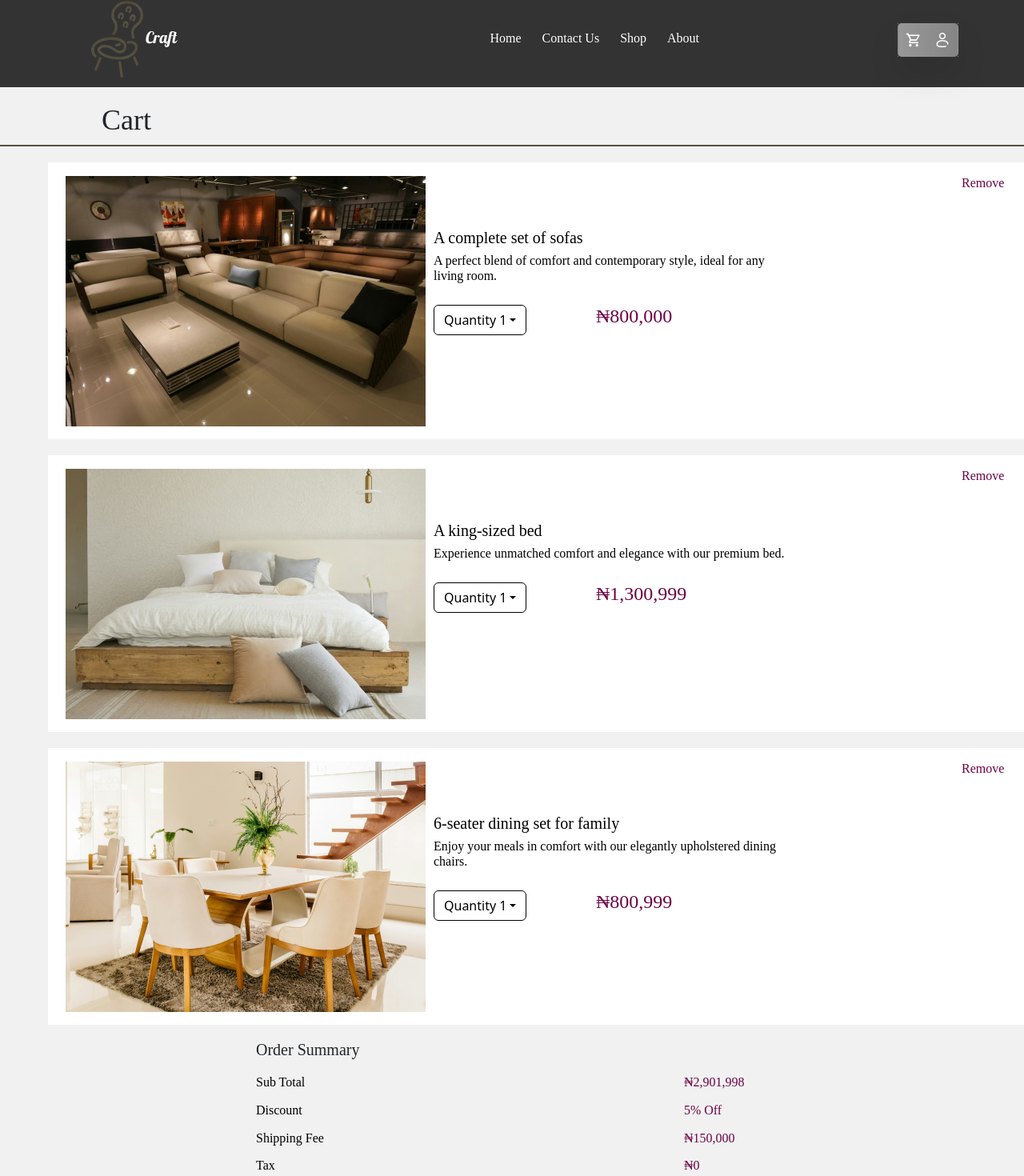
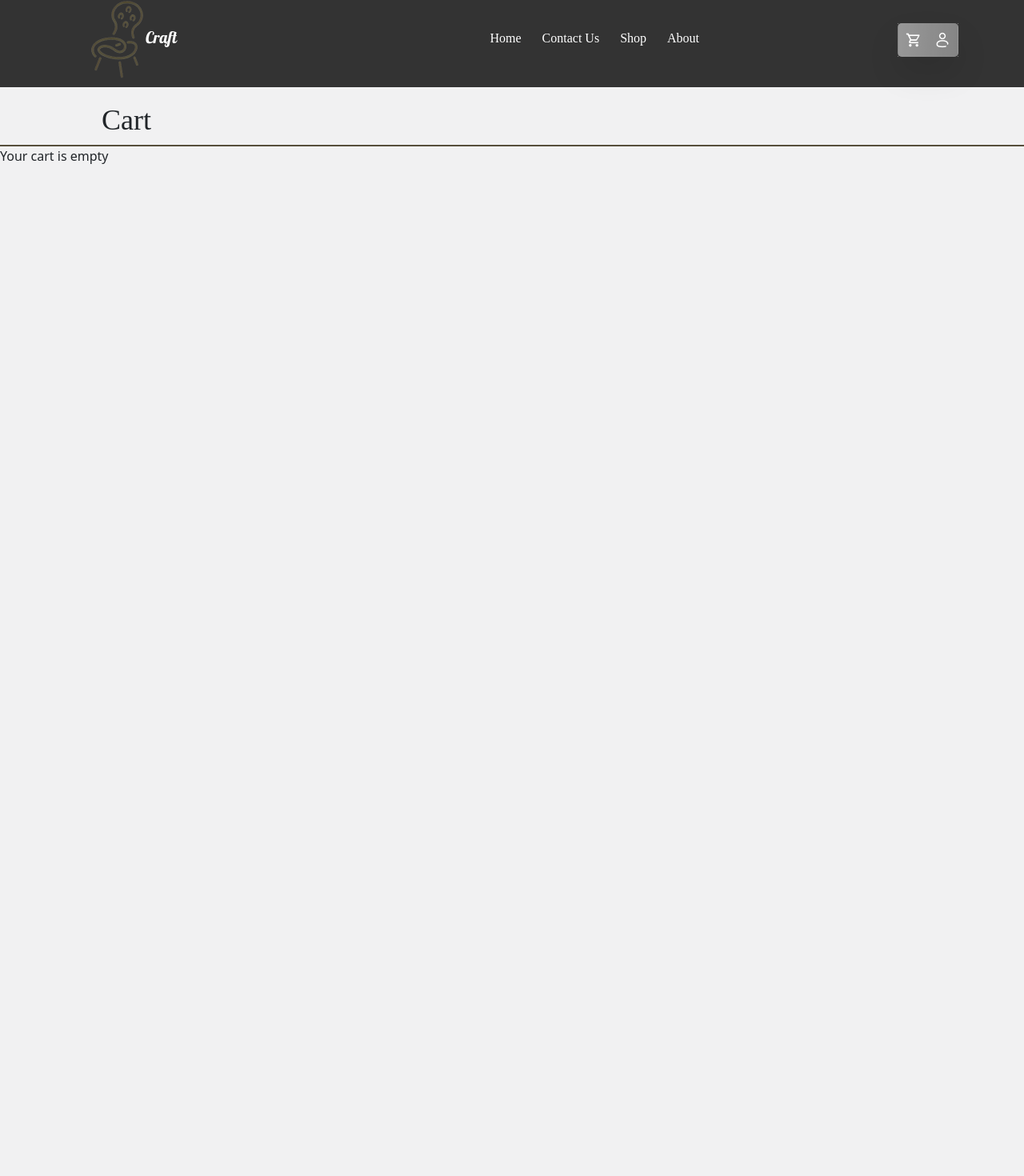
Before and after one commit to Akintoye-pelumi/craft, a React (Create React App) app: page /cart in a window 1280 px wide. Shown: the part 9-1479 px from the top of the page at 80% size. After the commit the page ends 800 px from the top, so only its background shows below. Built offline with nearby package versions, Linux system fonts and the light colour scheme.

Commit message:
added api

```diff
--- a/package.json
+++ b/package.json
@@ -6,7 +6,9 @@
     "@testing-library/jest-dom": "^5.17.0",
     "@testing-library/react": "^13.4.0",
     "@testing-library/user-event": "^13.5.0",
+    "axios": "^1.7.2",
     "bootstrap": "^5.3.3",
+    "http-proxy-middleware": "^3.0.0",
     "react": "^18.3.1",
     "react-bootstrap": "^2.10.4",
     "react-dom": "^18.3.1",
--- a/src/App.js
+++ b/src/App.js
@@ -1,12 +1,11 @@
 import './App.css';
 import Navbar from './Component/Navbar/Navbar';
-import Header from '../src/Component/Header';
 import { BrowserRouter,Routes,Route,useLocation } from 'react-router-dom';
 import Home from './Pages/Home';
-import Products from './Pages/Products';
 import Cart from './Pages/Cart';
 import Payment from './Pages/Payment';
 import Checkout from './Pages/Checkout';
+import { CartProvider } from './Component/CartContext';
 
 function AppContent() {
   const location = useLocation();
@@ -27,7 +26,9 @@ function AppContent() {
 function App() {
   return (
     <BrowserRouter>
-      <AppContent />
+      <CartProvider>
+        <AppContent />
+      </CartProvider>
     </BrowserRouter>
   );
 }
--- /dev/null
+++ b/src/Component/CartContext.jsx
@@ -0,0 +1,47 @@
+// import React, { createContext, useState, } from 'react';
+
+// export const CartContext = createContext();
+
+// export const CartProvider = ({ children }) => {
+//   const [cart, setCart] = useState([]);
+
+//   const addToCart = (product) => {
+//     setCart((prevCart) => [...prevCart, product]);
+//   };
+
+//   return (
+//     <CartContext.Provider value={{ cart, addToCart }}>
+//       {children}
+//     </CartContext.Provider>
+//   );
+// };
+
+import React, { createContext, useState, useContext } from 'react';
+
+// Create a context for the cart
+const CartContext = createContext();
+
+// Custom hook to use the cart context
+export const useCart = () => useContext(CartContext);
+
+export const CartProvider = ({ children }) => {
+  const [cartItems, setCartItems] = useState([]);
+
+  const addToCart = (item) => {
+    setCartItems([...cartItems, item]);
+  };
+
+  const removeFromCart = (itemId) => {
+    setCartItems(cartItems.filter(item => item.id !== itemId));
+  };
+
+  const clearCart = () => {
+    setCartItems([]);
+  };
+
+  return (
+    <CartContext.Provider value={{ cartItems, addToCart, removeFromCart, clearCart }}>
+      {children}
+    </CartContext.Provider>
+  );
+};
--- a/src/Component/Dropdown.jsx
+++ b/src/Component/Dropdown.jsx
@@ -1,16 +1,40 @@
+// import Dropdown from 'react-bootstrap/Dropdown';
+
+// function Dropdown1() {
+//   return (
+//     <Dropdown className='dropdown'>
+//       <Dropdown.Toggle variant="success" id="dropdown-basic">
+//         Quantity 1
+//       </Dropdown.Toggle>
+
+//       <Dropdown.Menu>
+//         <Dropdown.Item href="#">Quantity 2</Dropdown.Item>
+//         <Dropdown.Item href="#">Quantity 3</Dropdown.Item>
+//         <Dropdown.Item href="#">Quantity 4</Dropdown.Item>
+//       </Dropdown.Menu>
+//     </Dropdown>
+//   );
+// }
+
+// export default Dropdown1;
+
+// src/Component/Dropdown1.js
+import React from 'react';
 import Dropdown from 'react-bootstrap/Dropdown';
 
-function Dropdown1() {
+function Dropdown1({ quantity, setQuantity }) {
   return (
     <Dropdown className='dropdown'>
       <Dropdown.Toggle variant="success" id="dropdown-basic">
-        Quantity 1
+        Quantity {quantity}
       </Dropdown.Toggle>
 
       <Dropdown.Menu>
-        <Dropdown.Item href="#/action-1">2</Dropdown.Item>
-        <Dropdown.Item href="#/action-2">3</Dropdown.Item>
-        <Dropdown.Item href="#/action-3">4</Dropdown.Item>
+        {[1, 2, 3, 4].map((qty) => (
+          <Dropdown.Item key={qty} onClick={() => setQuantity(qty)}>
+            Quantity {qty}
+          </Dropdown.Item>
+        ))}
       </Dropdown.Menu>
     </Dropdown>
   );
--- a/src/Component/Footer/Footer.css
+++ b/src/Component/Footer/Footer.css
@@ -191,6 +191,6 @@
     }
 
     .footer-social {
-        display: none; /* Hide social icons on smaller screens */
+        display: none;
     }
 }
--- a/src/Component/Items/Item.jsx
+++ b/src/Component/Items/Item.jsx
@@ -1,26 +1,82 @@
-import React from 'react'
+// import React, {useContext} from 'react'
+// import { useNavigate } from 'react-router-dom';
+// import { CartContext } from '../CartContext';
+
+// const Item = (props) => {
+//   const navigate = useNavigate();
+//   const { addToCart } = useContext(CartContext);
+
+//   const handleAddToCart = () => {
+//     const product = {
+//       id: props.id,
+//       image: props.photos && props.photos.length > 0 ? `https://api.timbu.cloud/images/${props.photos[0].url}` : 'image not found',
+//       description: props.description,
+//       price: props.price && props.price.length > 0 && props.price[0].NGN && props.price[0].NGN.length > 0 ? props.price[0].NGN[0] : 'Price not available'
+//     };
+//     addToCart(product);
+//     navigate('/cart');
+//   };
+
+//   const price = props.price && props.price.length > 0 && props.price[0].NGN && props.price[0].NGN.length > 0
+//     ? props.price[0].NGN[0]
+//     : 'Price not available';
+
+//     const imageUrl = props.photos && props.photos.length > 0 && props.photos[0].url
+//     ? `https://api.timbu.cloud/images/${props.photos[0].url}`
+//     : 'image not found';
+
+//   return (
+//     <div className='item-card'>
+//       <img src={imageUrl} alt="" />
+//       <p className='item-description'>{props.description}</p>
+//       <div className="item-details">
+//       <button className='cart-button' onClick={handleAddToCart}>Add to Cart</button>
+//       <div className="item-price">
+//       ₦{price}
+//       </div>
+
+//       </div>
+
+//     </div>
+//   )
+// }
+
+// export default Item
+
+import React from 'react';
 import { useNavigate } from 'react-router-dom';
+import { useCart } from '../CartContext'; // Ensure this import is correct
 
 const Item = (props) => {
   const navigate = useNavigate();
+  const { addToCart } = useCart();
 
   const handleAddToCart = () => {
+    addToCart(props);
     navigate('/cart');
   };
+
+  const price = props.price && props.price.length > 0 && props.price[0].NGN && props.price[0].NGN.length > 0
+    ? props.price[0].NGN[0]
+    : 'Price not available';
+
+  const basePath = 'https://api.timbu.cloud/images/';
+  const imageUrl = props.photos && props.photos.length > 0 && props.photos[0].url
+    ? `${basePath}${props.photos[0].url}`
+    : 'image not found';
+
   return (
     <div className='item-card'>
-      <img src={props.image} alt="" />
+      <img src={imageUrl} alt="" />
       <p className='item-description'>{props.description}</p>
       <div className="item-details">
-      <button className='cart-button' onClick={handleAddToCart}>Add to Cart</button>
-      <div className="item-price">
-        {props.price}
+        <button className='cart-button' onClick={handleAddToCart}>Add to Cart</button>
+        <div className="item-price">
+        ₦{price}
+        </div>
       </div>
+    </div>
+  );
+};
 
-      </div>
-
-    </div>
-  )
-}
-
-export default Item
+export default Item;
--- a/src/Pages/Cart.jsx
+++ b/src/Pages/Cart.jsx
@@ -1,62 +1,58 @@
-import React from 'react'
-import cart2 from '../Component/Assets/cart2.png'
-import cart1 from '../Component/Assets/cart1.png'
-import cart3 from '../Component/Assets/cart3.png'
-import Dropdown from '../Component/Dropdown'
-import {Link} from 'react-router-dom'
+import React, { useState } from 'react';
+import { useCart } from '../Component/CartContext';
+import { Link } from 'react-router-dom';
+import Dropdown from '../Component/Dropdown';
 
 const Cart = () => {
+  const { cartItems, removeFromCart, clearCart } = useCart();
+  const [quantities, setQuantities] = useState({});
+
+  const handleQuantityChange = (itemId, quantity) => {
+    setQuantities((prev) => ({ ...prev, [itemId]: quantity }));
+  };
+
+  const getTotalPrice = () => {
+    return cartItems.reduce((sum, item) => {
+      const price = item.price && item.price.length > 0 && item.price[0].NGN && item.price[0].NGN.length > 0 ? item.price[0].NGN[0] : 0;
+      const quantity = quantities[item.id] || 1;
+      return sum + (price * quantity);
+    }, 0);
+  };
+
   return (
     <div>
       <div className='cart'>
         <h1>Cart</h1>
       </div>
       <div className='line3'></div>
-      <div className='cart-card'>
+      {cartItems.length === 0 ? (
+        <p>Your cart is empty</p>
+      ) : (
+        cartItems.map((item, index) => {
+          const price = item.price && item.price.length > 0 && item.price[0].NGN && item.price[0].NGN.length > 0 ? item.price[0].NGN[0] : 0;
+          const quantity = quantities[item.id] || 1;
+
+          return (
+            <div className='cart-card' key={index}>
               <div className='cart-img'>
-            <img src={cart2} alt="" />
+                <img src={item.photos && item.photos.length > 0 && item.photos[0].url ? `https://api.timbu.cloud/images/${item.photos[0].url}` : 'default-image-url'} alt="" />
                 <div className='cart-des'>
-                <h4>A complete set of sofas</h4>
-                <p>A perfect blend of comfort and contemporary style, ideal for any living room.</p>
+                  <h4>{item.name}</h4>
+                  <p>{item.description}</p>
                   <div className="cart-drop">
-                    <Dropdown/>
-                    <p className='cart-price'>₦800,000</p>
-                </div>
-
-            </div>
-            <p className='remove'>Remove</p>
+                    <Dropdown quantity={quantity} setQuantity={(qty) => handleQuantityChange(item.id, qty)} />
+                    <p className='cart-price'>₦{price * quantity}</p>
                   </div>
                 </div>
-      <div className='cart-card'>
-        <div className='cart-img'>
-            <img src={cart1} alt="" />
-            <div className='cart-des'>
-                <h4>A king-sized bed</h4>
-                <p>Experience unmatched comfort and elegance with our premium bed.</p>
-                <div className="cart-drop">
-                    <Dropdown/>
-                    <p className='cart-price'>₦1,300,999</p>
-                </div>
-
-            </div>
-            <p className='remove'>Remove</p>
+                <p className='remove' onClick={() => removeFromCart(item.id)}>Remove</p>
               </div>
             </div>
-      <div className='cart-card'>
-        <div className='cart-img'>
-            <img src={cart3} alt="" />
-            <div className='cart-des'>
-                <h4>6-seater dining set for family</h4>
-                <p>Enjoy your meals in comfort with our elegantly upholstered dining chairs.</p>
-                <div className="cart-drop">
-                    <Dropdown/>
-                    <p className='cart-price'>₦800,999</p>
-                </div>
-
-            </div>
-            <p className='remove'>Remove</p>
-        </div>
-      </div>
+          );
+        })
+      )}
+      {cartItems.length > 0 && (
+        <>
+          <button onClick={clearCart}>Clear Cart</button>
           <div className="cart-sum">
             <h1>Order Summary</h1>
             <div className="cart-det">
@@ -68,20 +64,21 @@ const Cart = () => {
                 <p>Total</p>
               </div>
               <div className="detail-price">
-            <p>₦2,901,998</p>
+                <p>₦{getTotalPrice()}</p>
                 <p>5% Off</p>
                 <p>₦150,000</p>
                 <p>₦0</p>
-            <p>₦2,906,898</p>
+                <p>₦{getTotalPrice() * 0.95 + 150000}</p>
               </div>
             </div>
             <Link to='/payment'>
               <button>Proceed to Checkout</button>
             </Link>
-
           </div>
+        </>
+      )}
     </div>
-  )
-}
+  );
+};
 
 export default Cart;
```
Also changed, not shown: src/Component/Productlist.jsx (+36 -4 lines), src/setupProxy.js (added, +28 -0 lines), 1 other file (tests, documents, lock files or other folders). Lines whose indentation alone changed are shown as unchanged.
